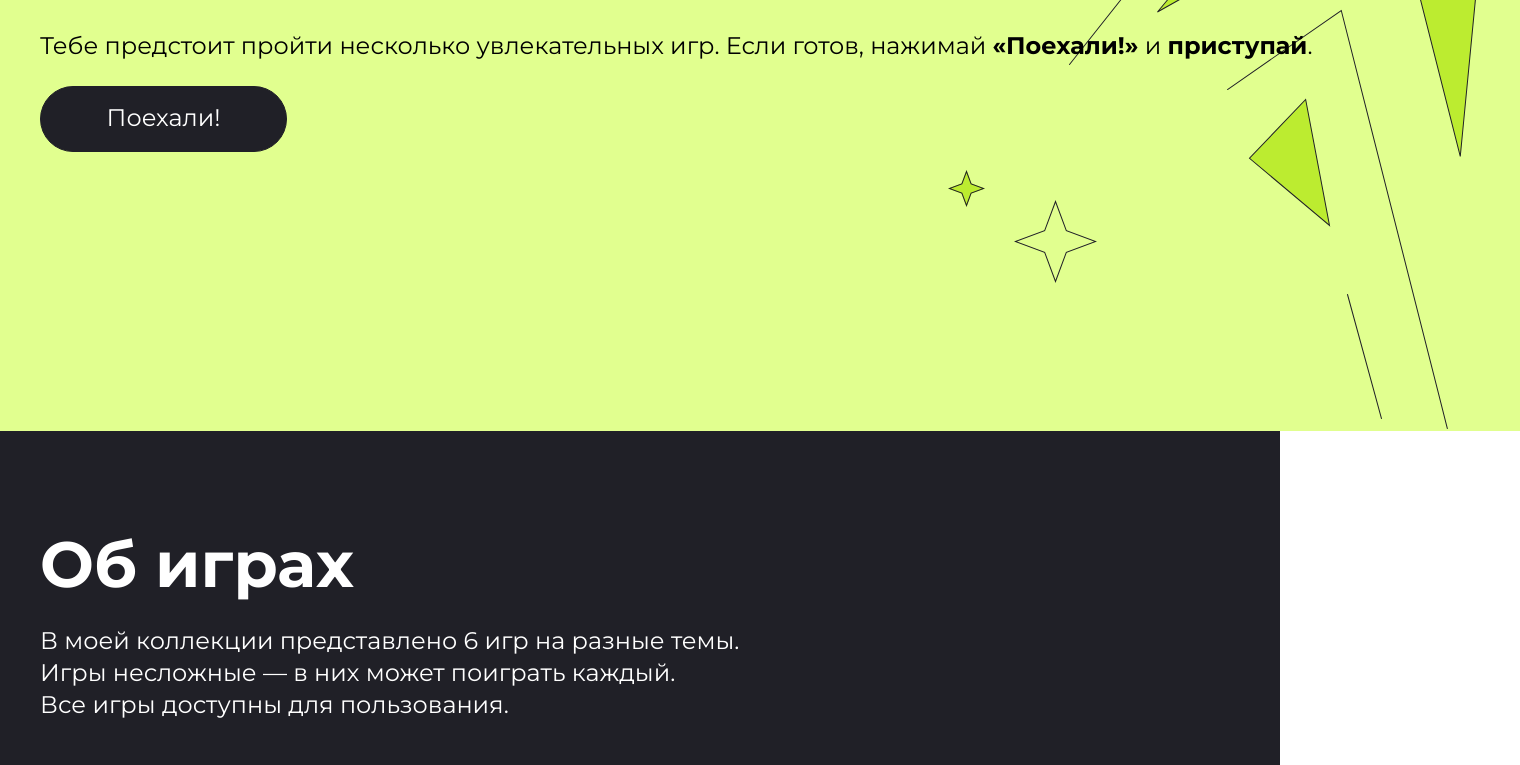
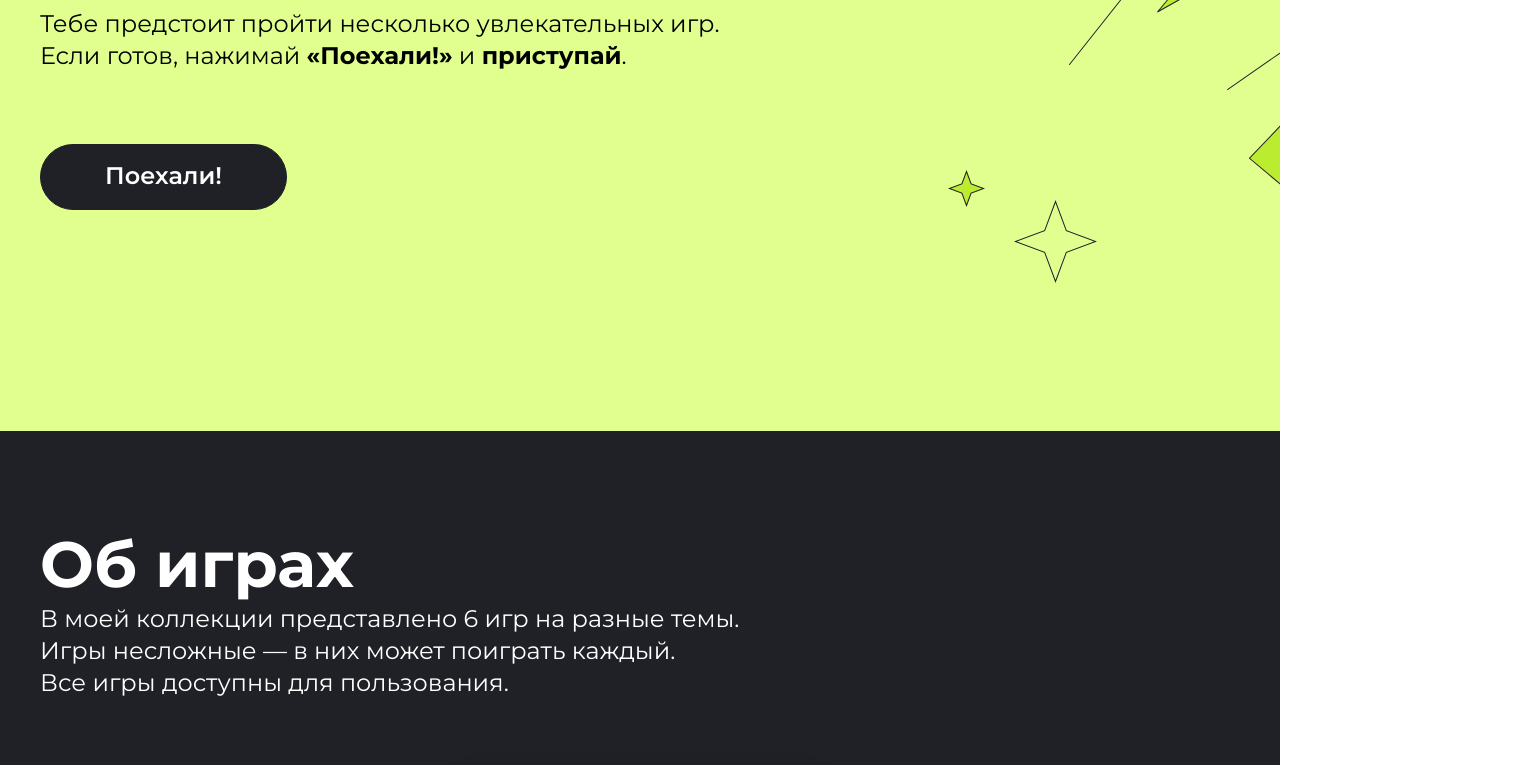
Before and after one commit to MaFrolova/Homework1, a plain HTML site: page index.html in a window 1280 px wide. Shown: the part 368-1133 px from the top of the page, 1520 px wide, since content can reach past the window. Drawn offline with Linux system fonts and the light colour scheme.

Commit message:
Внесены изменения в соответствии с замечаниями

```diff
--- a/index.html
+++ b/index.html
@@ -12,7 +12,7 @@
 <body>
     <div class="top center">
         <h1 class="top__heading">Добро пожаловать на мой сайт мини-игр</h1>
-        <p class="top__description">Тебе предстоит пройти несколько увлекательных игр. Если готов, нажимай <strong>«Поехали!»</strong> и <strong>приступай</strong>.</p>
+        <p class="top__description">Тебе предстоит пройти несколько увлекательных игр. <br>Если готов, нажимай <strong>«Поехали!»</strong> и <strong>приступай</strong>.</p>
         <a class="top__btn" href="#games">Поехали!</a>
     </div>
 
--- a/style.css
+++ b/style.css
@@ -16,7 +16,6 @@ body {
 }
 
 .top {
-    width: 1440px;
     height: 603px;
     background: rgba(225, 255, 143, 1);
     background-image:
@@ -42,7 +41,6 @@ body {
 }
 
 .top__description {
-    padding-top: 22px;
     font-size: 24px;
     font-weight: 400;
     line-height: 32px;
@@ -51,15 +49,15 @@ body {
 .top__btn {
     width: 247px;
     height: 66px;
-    gap: 10;
     padding: 16px 28px 16px 28px;
+    margin-top: 48px;
     box-sizing: border-box;
     border: 1px solid rgba(32, 32, 39, 1);
     border-radius: 60px;
     background: rgba(32, 32, 39, 1);
     color: rgba(255, 255, 255, 1);
     font-size: 24px;
-    font-weight: 400;
+    font-weight: 600;
     line-height: 29px;
     text-align: center;
     text-decoration: none;
@@ -89,6 +87,7 @@ body {
 .content__link {
     text-decoration: none;
     display: inline-block;
+    transform: scale(1);
 }
 
 .content__link:hover {
```
Also changed, not shown: img/skroll-animation.png (deleted).
